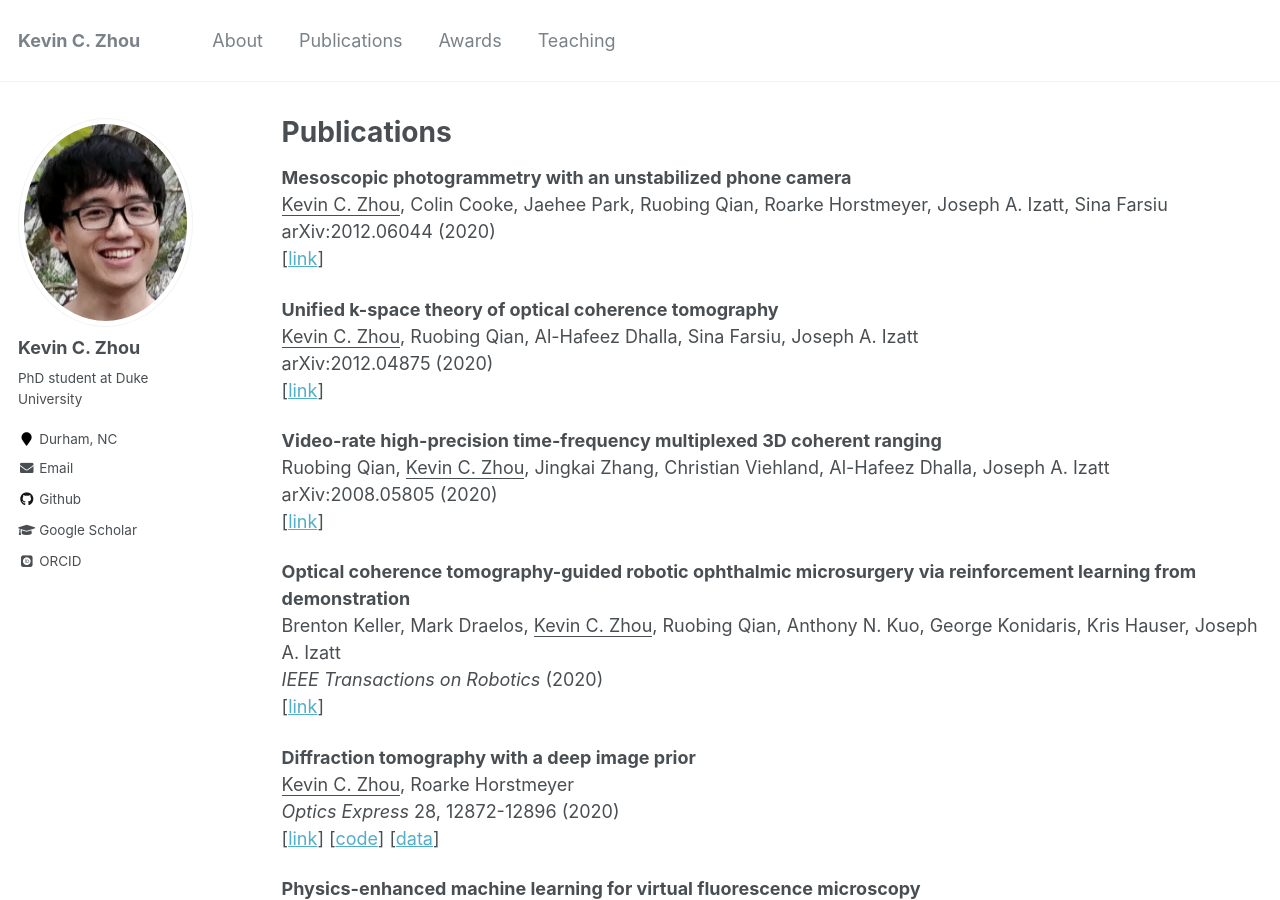
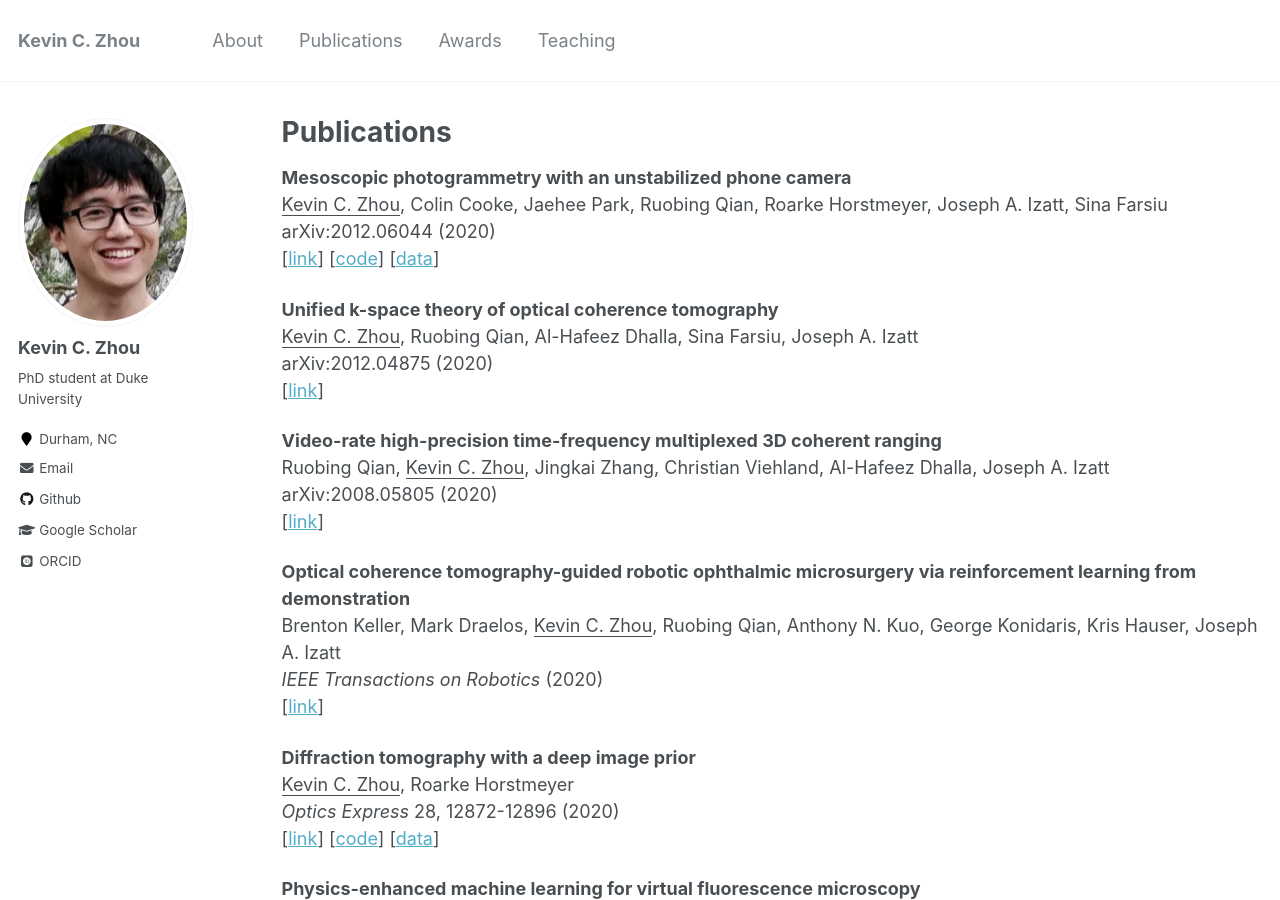
Before and after one commit to kevinczhou/kevinczhou.github.io, a Jekyll site: the page built from _pages/publications.md, in a window 1280 px wide and 900 px high. Built offline with Jekyll 4.4.1, drawn with Linux system fonts in a browser that asks for light colours; some web fonts are replaced.

Commit message:
Update publications.md

```diff
--- a/_pages/publications.md
+++ b/_pages/publications.md
@@ -7,7 +7,7 @@ author_profile: true
 **Mesoscopic photogrammetry with an unstabilized phone camera**
 <ins>Kevin C. Zhou</ins>, Colin Cooke, Jaehee Park, Ruobing Qian, Roarke Horstmeyer, Joseph A. Izatt, Sina Farsiu
 arXiv:2012.06044 (2020)
-[[link](https://arxiv.org/abs/2012.06044)]
+[[link](https://arxiv.org/abs/2012.06044)] [[code](https://github.com/kevinczhou/mesoscopic-photogrammetry)] [[data](https://figshare.com/articles/dataset/Mesoscopic_photogrammetry_with_an_unstabilized_phone_camera_-_datasets/13363574)]
 
 **Unified k-space theory of optical coherence tomography**
 <ins>Kevin C. Zhou</ins>, Ruobing Qian, Al-Hafeez Dhalla, Sina Farsiu, Joseph A. Izatt
```
